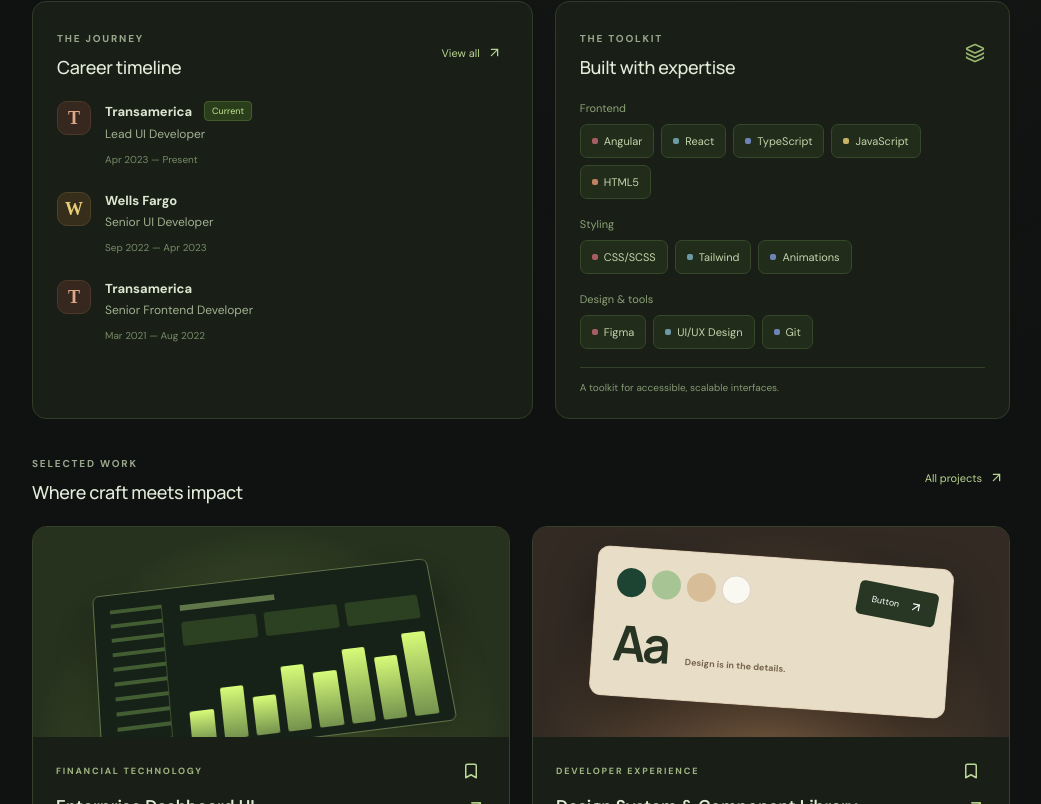
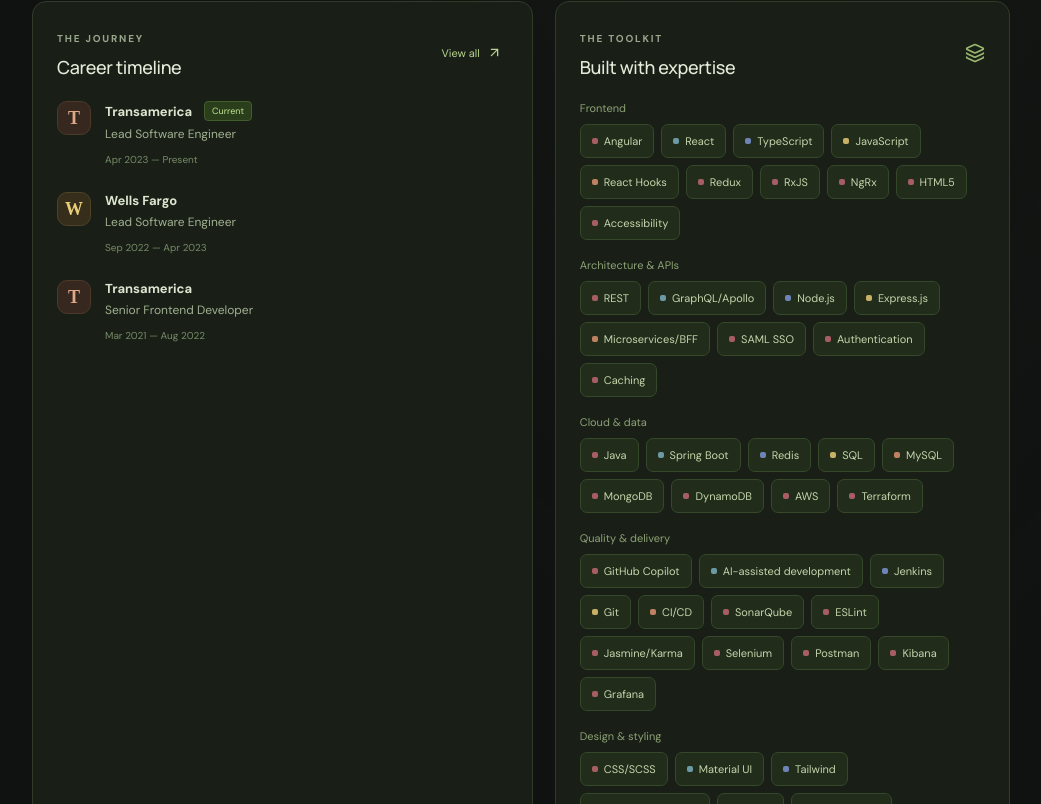
Before and after one commit to roshanrajani/roshan-career-dashboard, a React (Vite) app: page / in a window 1280 px wide. Shown: the part 956-1760 px from the top of the page, without its empty margins (228-1269 px from the left). Built offline with nearby package versions, Linux system fonts and the light colour scheme.

Commit message:
Refresh portfolio from resume

```diff
--- a/src/data.ts
+++ b/src/data.ts
@@ -1,13 +1,13 @@
 export const experiences = [
- {company:'Transamerica',role:'Lead UI Developer',period:'Apr 2023 — Present',year:'2023',location:'New Jersey',description:'Leading UI/UX development for an enterprise financial platform, building design systems and mentoring junior developers.',tags:['Financial services','Design systems','Leadership']},
- {company:'Wells Fargo',role:'Senior UI Developer',period:'Sep 2022 — Apr 2023',year:'2022',location:'New York',description:'Led UI development for customer-facing banking applications with a focus on accessibility.',tags:['Banking','Accessibility','Component library']},
- {company:'Transamerica',role:'Senior Frontend Developer',period:'Mar 2021 — Aug 2022',year:'2021',location:'New Jersey',description:'Built responsive interfaces and interactive data visualizations for enterprise dashboards.',tags:['Dashboards','Data visualization']},
+ {company:'Transamerica',role:'Lead Software Engineer',period:'Apr 2023 — Present',year:'2023',location:'New Jersey',description:'Leading secure retirement and investment journeys supporting 3.8M participants and approximately $246B in retirement assets. Designing accessible Angular systems, REST/GraphQL integrations, and reliable production workflows.',tags:['Retirement','Angular','GraphQL','Security','Leadership']},
+ {company:'Wells Fargo',role:'Lead Software Engineer',period:'Sep 2022 — Apr 2023',year:'2022',location:'New York',description:'Built React and TypeScript features for a data-intensive financial-risk platform, plus Node.js/Express services, Excel/CSV processing, and real-time Socket.IO workflows.',tags:['React','Material UI','Node.js','Socket.IO']},
+ {company:'Transamerica',role:'Senior Frontend Developer',period:'Mar 2021 — Aug 2022',year:'2021',location:'New Jersey',description:'Built participant-facing retirement, investment, loan, withdrawal, and self-service workflows with Angular, RxJS, NgRx, reactive forms, route guards, and Jasmine/Karma testing.',tags:['Angular','RxJS','NgRx','Testing']},
  {company:'IBM',role:'Angular Developer',period:'Jan 2021 — Mar 2021',year:'2021',location:'New York',description:'Developed enterprise UI components and contributed to design system documentation.',tags:['Angular','Documentation']},
- {company:'Paychex',role:'Frontend Developer',period:'Mar 2018 — Dec 2020',year:'2018',location:'Rochester, NY',description:'Created pixel-perfect UI implementations and smooth micro-animations for an HR platform.',tags:['HR technology','Frontend']},
- {company:'Serco',role:'UI Developer',period:'Sep 2014 — Dec 2015',year:'2014',location:'Hyderabad, India',description:'Built responsive web interfaces and developed modern CSS techniques.',tags:['Responsive design','CSS']}
+ {company:'Paychex',role:'Frontend Developer',period:'Mar 2018 — Dec 2020',year:'2018',location:'Rochester, NY',description:'Built payroll, HR, payments, onboarding, calendar, and scheduling applications; modernized AngularJS and Flash workflows and supported AWS, Jenkins, Selenium, Grafana, and production troubleshooting.',tags:['Payroll','AngularJS','AWS','Jenkins']},
+ {company:'Serco (Google)',role:'IT Analyst / Web Developer',period:'Sep 2014 — Dec 2015',year:'2014',location:'Hyderabad, India',description:'Developed MEAN-stack internal applications with AngularJS, Node.js, Express, MongoDB, REST services, JWT authentication, and responsive interfaces for Google support teams.',tags:['MEAN stack','Node.js','MongoDB','JWT']}
 ];
 export const projects = [
  {id:'dashboard',name:'Enterprise Dashboard UI',category:'Financial technology',description:'A comprehensive financial dashboard with real-time data visualization, interactive charts, and responsive layouts.',tags:['Angular','D3.js','SCSS','RxJS'],theme:'mint',focus:['Interactive financial data visualization','Responsive dashboard layouts','Reactive user experiences']},
  {id:'design-system',name:'Design System & Component Library',category:'Developer experience',description:'A scalable design system with reusable components, comprehensive documentation, and Storybook integration across enterprise applications.',tags:['React','Storybook','TypeScript','Tailwind'],theme:'peach',focus:['Reusable component architecture','Documented component patterns','Consistent interfaces across applications']}
 ];
-export const skills = [{category:'Frontend',items:['Angular','React','TypeScript','JavaScript','HTML5']},{category:'Styling',items:['CSS/SCSS','Tailwind','Animations']},{category:'Design & tools',items:['Figma','UI/UX Design','Git']}];
+export const skills = [{category:'Frontend',items:['Angular','React','TypeScript','JavaScript','React Hooks','Redux','RxJS','NgRx','HTML5','Accessibility']},{category:'Architecture & APIs',items:['REST','GraphQL/Apollo','Node.js','Express.js','Microservices/BFF','SAML SSO','Authentication','Caching']},{category:'Cloud & data',items:['Java','Spring Boot','Redis','SQL','MySQL','MongoDB','DynamoDB','AWS','Terraform']},{category:'Quality & delivery',items:['GitHub Copilot','AI-assisted development','Jenkins','Git','CI/CD','SonarQube','ESLint','Jasmine/Karma','Selenium','Postman','Kibana','Grafana']},{category:'Design & styling',items:['CSS/SCSS','Material UI','Tailwind','Responsive design','Figma','UI/UX Design']}];
```
Also changed, not shown: src/main.tsx (+2 -2 lines), 1 other file (tests, documents, lock files or other folders).
